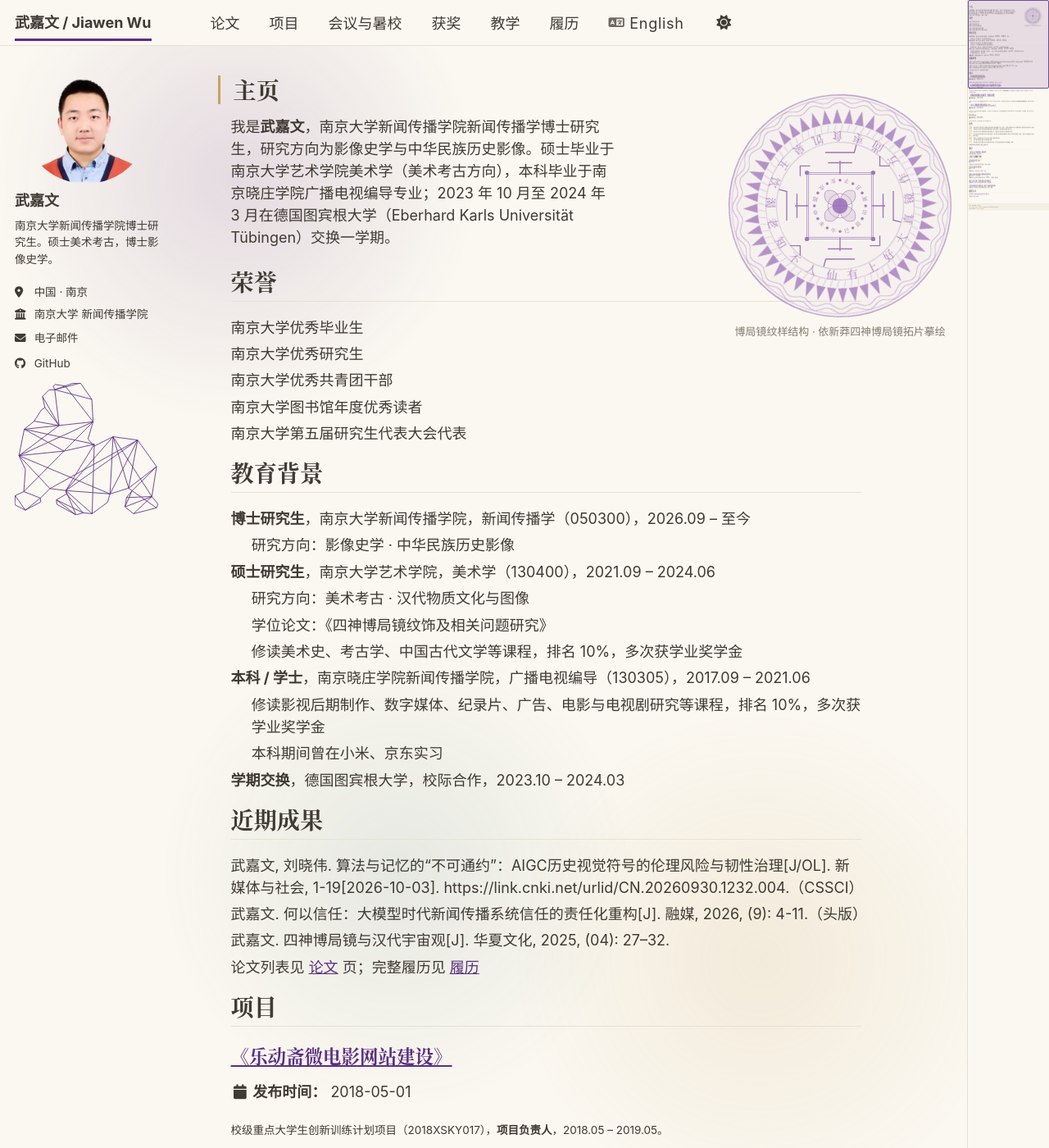
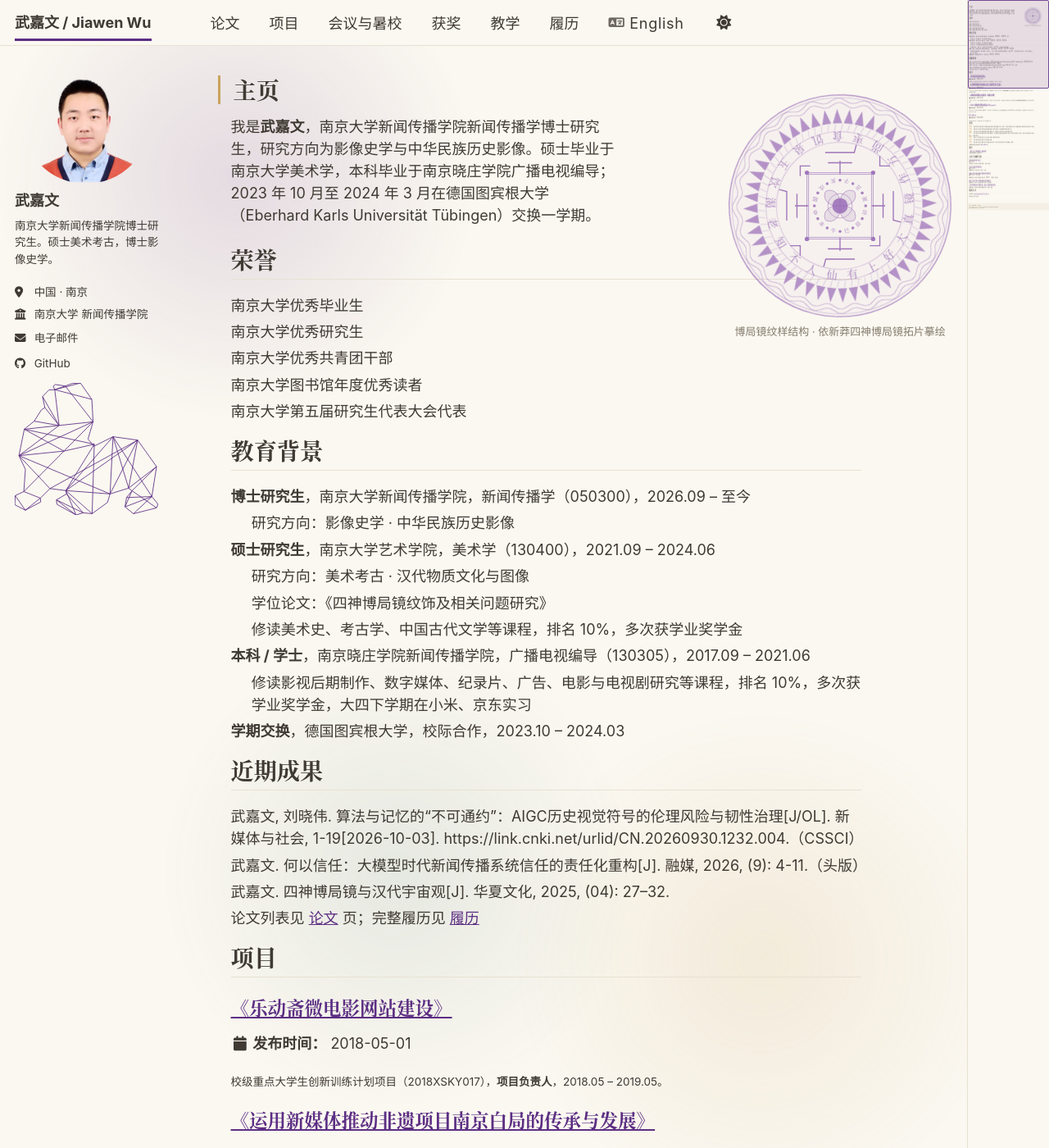
Before and after one commit to newnju/newnju.github.io, a Jekyll site: the page built from _pages/about.md, in a window 1280 px wide and 1400 px high. Shown: the whole window at 82% size. Built offline with Jekyll 4.4.1, drawn with Linux system fonts in a browser that asks for light colours; a style sheet for code colours, icons or effects is not loaded.

Commit message:
头像禁拖(draggable=false+user-drag)、简介硕士/本科表述简化、本科实习并入奖学金句并注明大四下学期(中英同步)

```diff
--- a/_data/profile.yml
+++ b/_data/profile.yml
@@ -52,11 +52,9 @@ education:
     text: "**本科 / 学士**，南京晓庄学院新闻传播学院，广播电视编导（130305），2017.09 – 2021.06"
     text_en: "**B.A.**, School of Journalism and Communication, Nanjing Xiaozhuang University — Broadcasting and Television Directing (130305), 2017.09 – 2021.06"
     notes:
-      - "修读影视后期制作、数字媒体、纪录片、广告、电影与电视剧研究等课程，排名 10%，多次获学业奖学金"
-      - "本科期间曾在小米、京东实习"
+      - "修读影视后期制作、数字媒体、纪录片、广告、电影与电视剧研究等课程，排名 10%，多次获学业奖学金，大四下学期在小米、京东实习"
     notes_en:
-      - "Coursework in post-production, digital media, documentary, advertising and film/television studies; ranked in the top 10%, repeatedly awarded academic scholarships"
-      - "Interned at Xiaomi and JD.com during undergraduate studies"
+      - "Coursework in post-production, digital media, documentary, advertising and film/television studies; ranked in the top 10%, repeatedly awarded academic scholarships; interned at Xiaomi and JD.com in the second semester of senior year"
   - period: master
     text: "**学期交换**，德国图宾根大学，校际合作，2023.10 – 2024.03"
     text_en: "**Exchange semester**, Eberhard Karls Universität Tübingen, Germany (inter-university agreement), 2023.10 – 2024.03"
--- a/_includes/author-profile.html
+++ b/_includes/author-profile.html
@@ -28,9 +28,9 @@
 
   <div class="author__avatar">
     {% if author.avatar contains "://" %}
-    	<img src="{{ author.avatar }}" alt="{{ _name }}"  fetchpriority="high" />
+    	<img src="{{ author.avatar }}" alt="{{ _name }}" draggable="false" fetchpriority="high" />
     {% else %}
-    	<img src="{{ author.avatar | prepend: "/images/" | prepend: base_path }}" class="author__avatar" alt="{{ _name }}" width="400" height="400" fetchpriority="high" />
+    	<img src="{{ author.avatar | prepend: "/images/" | prepend: base_path }}" class="author__avatar" alt="{{ _name }}" width="400" height="400" draggable="false" fetchpriority="high" />
     {% endif %}
   </div>
 
--- a/_pages/about.md
+++ b/_pages/about.md
@@ -8,7 +8,7 @@ redirect_from:
     - /about.html
 ---
 
-我是**武嘉文**，南京大学新闻传播学院新闻传播学博士研究生，研究方向为影像史学与中华民族历史影像。硕士毕业于南京大学艺术学院美术学（美术考古方向），本科毕业于南京晓庄学院广播电视编导专业；2023 年 10 月至 2024 年 3 月在德国图宾根大学（Eberhard Karls Universität Tübingen）交换一学期。
+我是**武嘉文**，南京大学新闻传播学院新闻传播学博士研究生，研究方向为影像史学与中华民族历史影像。硕士毕业于南京大学美术学，本科毕业于南京晓庄学院广播电视编导；2023 年 10 月至 2024 年 3 月在德国图宾根大学（Eberhard Karls Universität Tübingen）交换一学期。
 
 荣誉
 ======
--- a/_sass/layout/_sidebar.scss
+++ b/_sass/layout/_sidebar.scss
@@ -174,6 +174,7 @@
   img {
     max-width: 175px;
     border-radius: 50%;
+    -webkit-user-drag: none;  // 头像不许被拖走（配合 img 的 draggable="false"，兜住 WebKit）
 
     @include breakpoint($large) {
       padding: 5px;
```
Also changed, not shown: _pages/en/about.md (+1 -1 lines).
